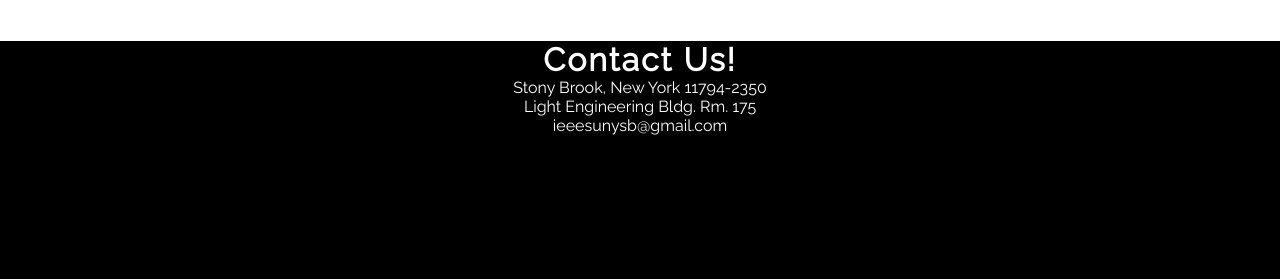
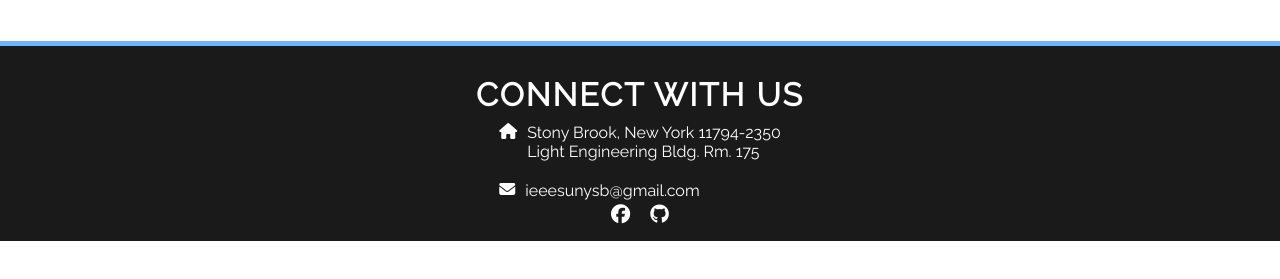
Before and after one commit to raymondli2/raymondli2.github.io, a plain HTML site: page index.html in a window 1280 px wide. Shown: the part 3359-3638 px from the top of the page. After the commit the page ends 3600 px from the top, so only its background shows below. Drawn offline with Linux system fonts and the light colour scheme.

Commit message:
Fixed contact footer

```diff
--- a/index.html
+++ b/index.html
@@ -192,7 +192,7 @@
 
         <!--END OFFICERS-->
 
-        <div class="upcoming">
+        <div class="upcoming" id="Events">
             <h1 class="section-title-a section-title-events">Upcoming Events</h1>
             <iframe class="calendar"
                 src="https://calendar.google.com/calendar/embed?src=37nunjopsiinigv2n83314i004%40group.calendar.google.com&ctz=America%2FNew_York"
@@ -208,14 +208,22 @@
 
         <!--END MEMORIES-->
 
-        <div class="contact">
+        <div class="contact" id="Contact">
             <div class="contact-content">
-                <h1 class="section-title section-title-contact">Contact Us!</h1>
-                <p class="address">Stony Brook, New York 11794-2350<br>Light Engineering Bldg. Rm. 175</p>
-                <p class="email"> ieeesunysb@gmail.com</p>
+                <h1 class="section-title section-title-contact">Connect with Us</h1>
+                <div class="contact-content-p">
+                    <div class="contact-content-sub">
+                        <i class="fas fa-home"></i>
+                        <p class="address">Stony Brook, New York 11794-2350<br>Light Engineering Bldg. Rm. 175</p>
+                    </div>
+                    <div class="contact-content-sub">
+                        <i class="fas fa-envelope"></i>
+                        <p class="email"> ieeesunysb@gmail.com</p>
+                    </div>
+                </div>
                 <ul class="contact-links">
-                    <li class="fb"><a href=""></a></li>
-                    <li class="github"><a href=""></a></li>
+                    <li class="fb"><a href=""><i class="fab fa-facebook"></i></a></li>
+                    <li class="github"><a href=""><i class="fab fa-github"></i></a></li>
                 </ul>
             </div>
         </div>
--- a/main.css
+++ b/main.css
@@ -305,13 +305,47 @@ header ul li a:hover{
 
 /*CONTACT*/
 .contact{
-    height: 50vh;
-    background-color: #000;
+    height: 25vh;
+    background-color: #1a1a1a;
+    border-top: 5px solid #6EB5FF;
+    position: relative;
+}
+
+.section-title-contact{
+    text-transform: uppercase;
 }
 
 .contact-content{
     width: 80%;
+    padding-top: 30px;
     margin: auto;
-    text-align: center;
     color: #FFF;
+
+    display:flex;
+    flex-direction: column;
+    align-items: center;
 }
+
+.contact-content-sub{
+    display: flex;
+    padding: 10px 0;
+}
+
+.contact-content-sub i{
+    padding-right: 10px;
+}
+
+.contact-links{
+    position: absolute;
+    bottom: 15px;
+}
+
+.contact-links li{
+     float: left;
+     padding: 0 10px;
+}
+
+.contact-links li a{
+    color: white;
+    font-size: 1.2em;
+}
```
